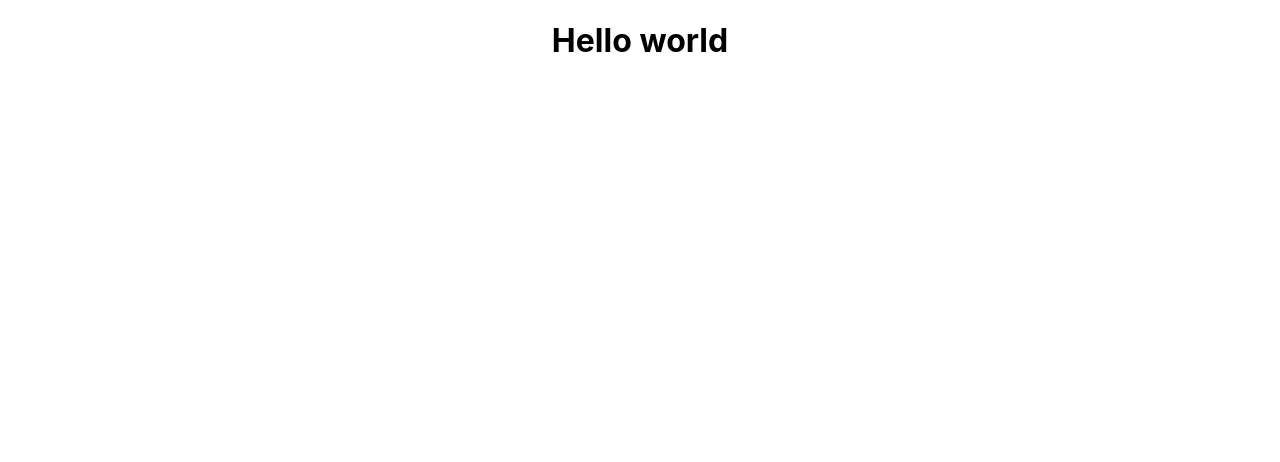
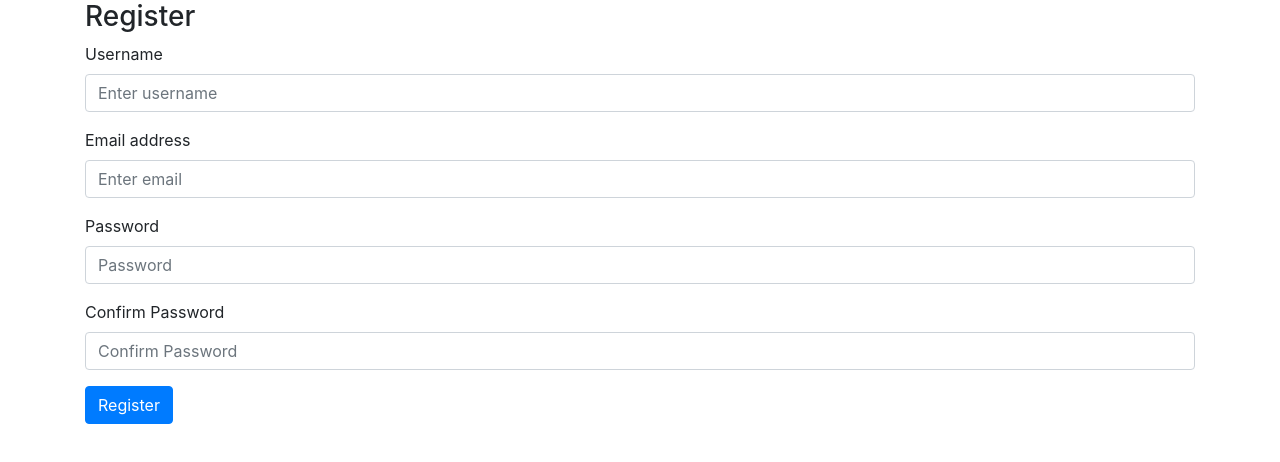
Before and after one commit to oloomoses/workout-tracker-client, a React (Create React App) app: page /register in a window 1280 px wide. Shown: the top 462 px of the page. Built offline with nearby package versions, Linux system fonts and the light colour scheme.

Commit message:
Creat register and login forms

```diff
--- a/package.json
+++ b/package.json
@@ -6,8 +6,11 @@
     "@testing-library/jest-dom": "^5.12.0",
     "@testing-library/react": "^11.2.7",
     "@testing-library/user-event": "^12.8.3",
+    "bootstrap": "^4.6.0",
     "react": "^17.0.2",
+    "react-bootstrap": "^1.6.0",
     "react-dom": "^17.0.2",
+    "react-router-dom": "^5.2.0",
     "react-scripts": "4.0.3",
     "web-vitals": "^1.1.2"
   },
--- a/src/App.js
+++ b/src/App.js
@@ -1,10 +1,21 @@
 import './App.css';
+import { BrowserRouter as Router, Route, Switch } from 'react-router-dom';
+import { Container } from 'react-bootstrap';
+import LoginContainer from './container/LoginContainer';
+import RegisterContainer from './container/RegisterContainer';
+import WorkoutContainer from './container/WorkoutContainer';
 
 function App() {
   return (
-    <div className="App">
-      <h1>Hello world</h1>
-    </div>
+    <Container>
+      <Router>
+        <Switch>
+          <Route path="/login" component={LoginContainer} />
+          <Route path="/register" component={RegisterContainer} />
+          <Route path="/workouts" component={WorkoutContainer} />
+        </Switch>
+      </Router>
+    </Container>
   );
 }
 
--- /dev/null
+++ b/src/components/Login.js
@@ -0,0 +1,24 @@
+import React from 'react';
+import { Form, Button } from 'react-bootstrap';
+
+const Login = () => (
+  <div>
+    <h3>Login</h3>
+    <Form>
+      <Form.Group controlId="formBasicEmail">
+        <Form.Label>Email address</Form.Label>
+        <Form.Control type="email" placeholder="Enter email" />
+      </Form.Group>
+
+      <Form.Group controlId="formBasicPassword">
+        <Form.Label>Password</Form.Label>
+        <Form.Control type="password" placeholder="Password" />
+      </Form.Group>
+      <Button variant="primary" type="submit">
+        Login
+      </Button>
+    </Form>
+  </div>
+);
+
+export default Login;
--- /dev/null
+++ b/src/components/Register.js
@@ -0,0 +1,35 @@
+import React from 'react';
+import { Form, Button } from 'react-bootstrap';
+
+const Register = () => (
+  <div>
+    <h3>Register</h3>
+    <Form>
+      <Form.Group controlId="formBasicEmail">
+        <Form.Label>Username</Form.Label>
+        <Form.Control type="text" placeholder="Enter username" />
+      </Form.Group>
+
+      <Form.Group controlId="formBasicEmail">
+        <Form.Label>Email address</Form.Label>
+        <Form.Control type="email" placeholder="Enter email" />
+      </Form.Group>
+
+      <Form.Group controlId="formBasicPassword">
+        <Form.Label>Password</Form.Label>
+        <Form.Control type="password" placeholder="Password" />
+      </Form.Group>
+
+      <Form.Group controlId="formBasicPassword">
+        <Form.Label>Confirm Password</Form.Label>
+        <Form.Control type="password" placeholder="Confirm Password" />
+      </Form.Group>
+
+      <Button variant="primary" type="submit">
+        Register
+      </Button>
+    </Form>
+  </div>
+);
+
+export default Register;
--- a/src/container/LoginContainer.js
+++ b/src/container/LoginContainer.js
@@ -1,8 +1,9 @@
 import React from 'react';
+import Login from '../components/Login';
 
 const LoginContainer = () => (
   <div>
-    <h3>Login</h3>
+    <Login />
   </div>
 );
 
--- a/src/container/RegisterContainer.js
+++ b/src/container/RegisterContainer.js
@@ -1,8 +1,9 @@
 import React from 'react';
+import Register from '../components/Register';
 
 const RegisterContainer = () => (
   <div>
-    <h3>Register</h3>
+    <Register />
   </div>
 );
 
--- a/src/index.js
+++ b/src/index.js
@@ -2,6 +2,7 @@ import React from 'react';
 import ReactDOM from 'react-dom';
 import './index.css';
 import App from './App';
+import 'bootstrap/dist/css/bootstrap.min.css';
 
 ReactDOM.render(
   <React.StrictMode>
```
Also changed, not shown: 1 other file (tests, documents, lock files or other folders).
